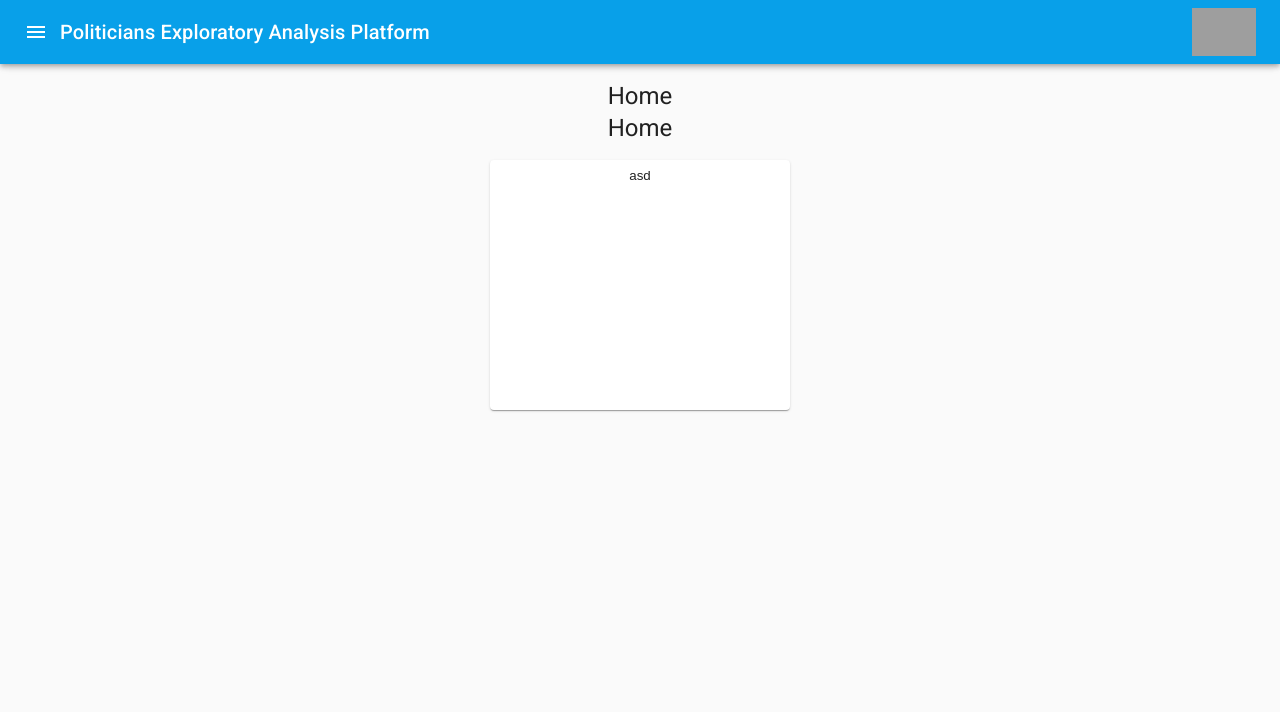
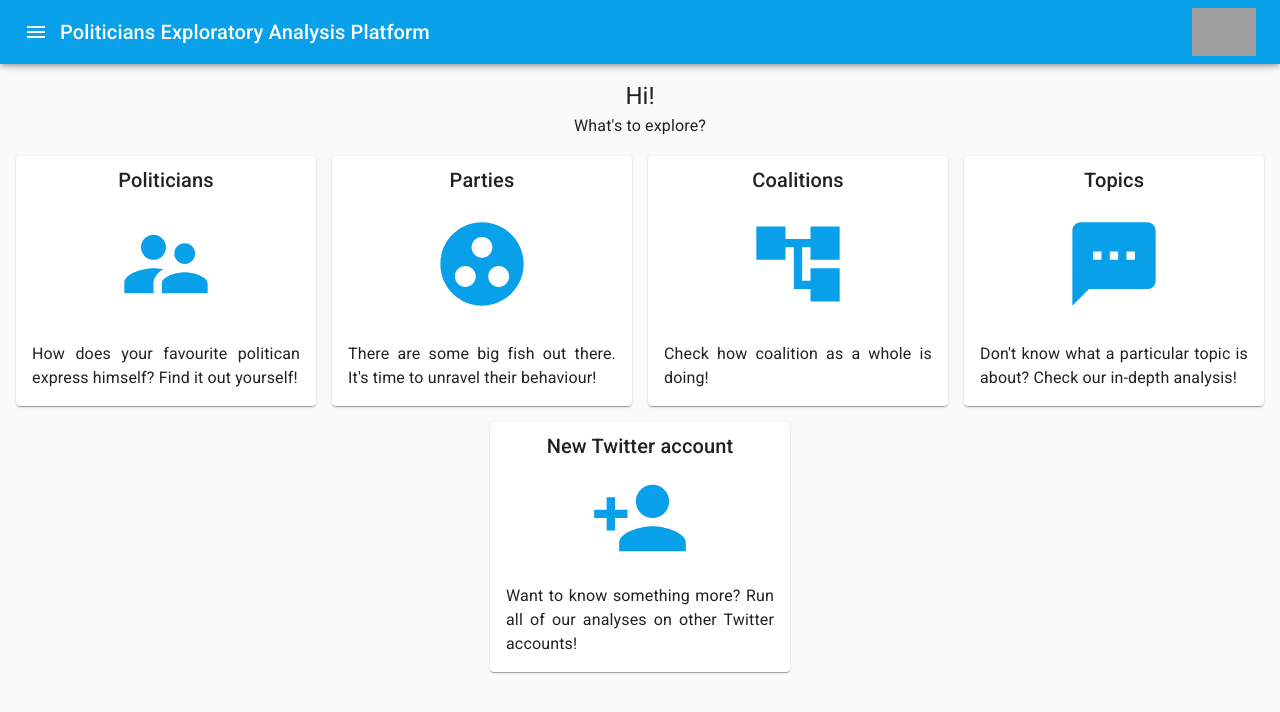
Before and after one commit to EmbeddML/peap-frontend, a React (Create React App) app: page / in a window 1280 px wide. Shown: the top 712 px of the page. Built offline with nearby package versions, Linux system fonts and the light colour scheme; no server answers; grey boxes are pictures that could not be loaded.

Commit message:
add home screen

```diff
--- a/src/components/Home.tsx
+++ b/src/components/Home.tsx
@@ -1,5 +1,18 @@
-import { ButtonBase, Fade, Grid, Grow, Paper, Typography } from "@material-ui/core";
+import {
+  ButtonBase,
+  Fade,
+  Grid,
+  Grow,
+  Paper,
+  Typography,
+} from "@material-ui/core";
 import styled from "styled-components";
+import { useHistory } from "react-router-dom";
+import SupervisorAccountIcon from "@material-ui/icons/SupervisorAccount";
+import GroupWorkIcon from "@material-ui/icons/GroupWork";
+import AccountTreeIcon from "@material-ui/icons/AccountTree";
+import TextsmsIcon from "@material-ui/icons/Textsms";
+import PersonAddIcon from "@material-ui/icons/PersonAdd";
 
 const StyledContainer = styled(Grid)`
   padding: 8px;
@@ -12,7 +25,7 @@ const StyledItem = styled(Grid)`
 const StyledButtonBase = styled(ButtonBase)`
   width: 100%;
   height: 100%;
-`
+`;
 
 const StyledPaper = styled(Paper)`
   padding: 8px;
@@ -27,19 +40,69 @@ const StyledPaper = styled(Paper)`
   }
 `;
 
+class ExploreItem {
+  constructor(
+    public title: string,
+    public text: string,
+    public link: string,
+    public icon: JSX.Element
+  ) {}
+}
+
+const exploreItems = [
+  new ExploreItem(
+    "Politicians",
+    "How does your favourite politican express himself? Find it out yourself!",
+    "/politicians",
+    <SupervisorAccountIcon color="primary" style={{ fontSize: 100 }} />
+  ),
+  new ExploreItem(
+    "Parties",
+    "There are some big fish out there. It's time to unravel their behaviour!",
+    "/parties",
+    <GroupWorkIcon color="primary" style={{ fontSize: 100 }} />
+  ),
+  new ExploreItem(
+    "Coalitions",
+    "Check how coalition as a whole is doing!",
+    "/coalitions",
+    <AccountTreeIcon color="primary" style={{ fontSize: 100 }} />
+  ),
+  new ExploreItem(
+    "Topics",
+    "Don't know what a particular topic is about? Check our in-depth analysis!",
+    "/topics",
+    <TextsmsIcon color="primary" style={{ fontSize: 100 }} />
+  ),
+  new ExploreItem(
+    "New Twitter account",
+    "Want to know something more? Run all of our analyses on other Twitter accounts!",
+    "/customUser",
+    <PersonAddIcon color="primary" style={{ fontSize: 100 }} />
+  ),
+];
 
 export function Home() {
+  const history = useHistory();
+
   return (
     <Fade in={true}>
       <>
-        <Grid container direction="column" justify="center" style={{ marginTop: "16px" }}>
+        <Grow in={true}>
+          <Grid
+            container
+            direction="column"
+            justify="center"
+            style={{ marginTop: "16px" }}
+          >
             <Typography variant="h5" align="center">
-            Home
+              Hi!
             </Typography>
-          <Typography variant="h5" align="center">
-            Home
+            <Typography variant="subtitle1" align="center">
+              What's to explore?
             </Typography>
           </Grid>
+        </Grow>
 
         <StyledContainer
           container
@@ -51,19 +114,44 @@ export function Home() {
           spacing={0}
           xs={12}
         >
+          {exploreItems.map((exploreItem) => (
             <Grow in={true}>
-                  <StyledItem item xs={12} sm={6} md={4} lg={3}>
+              <StyledItem
+                item
+                xs={12}
+                sm={6}
+                md={4}
+                lg={3}
+                key={exploreItem.title}
+              >
                 <StyledButtonBase>
                   <StyledPaper
                     elevation={1}
+                    onClick={() => history.push(exploreItem.link)}
                   >
-                        asd
+                    <Typography variant="h6" align="center">
+                      {exploreItem.title}
+                    </Typography>
+                    <Grid
+                      container
+                      style={{ flex: "1 1 auto" }}
+                      justify="center"
+                      alignContent="center"
+                    >
+                      <Grid item>{exploreItem.icon}</Grid>
+                    </Grid>
+                    <Typography
+                      variant="body1"
+                      align="justify"
+                      style={{ padding: "8px" }}
+                    >
+                      {exploreItem.text}
+                    </Typography>
                   </StyledPaper>
                 </StyledButtonBase>
               </StyledItem>
             </Grow>
-
-
+          ))}
         </StyledContainer>
       </>
     </Fade>
```
Lines whose indentation alone changed are shown as unchanged.
